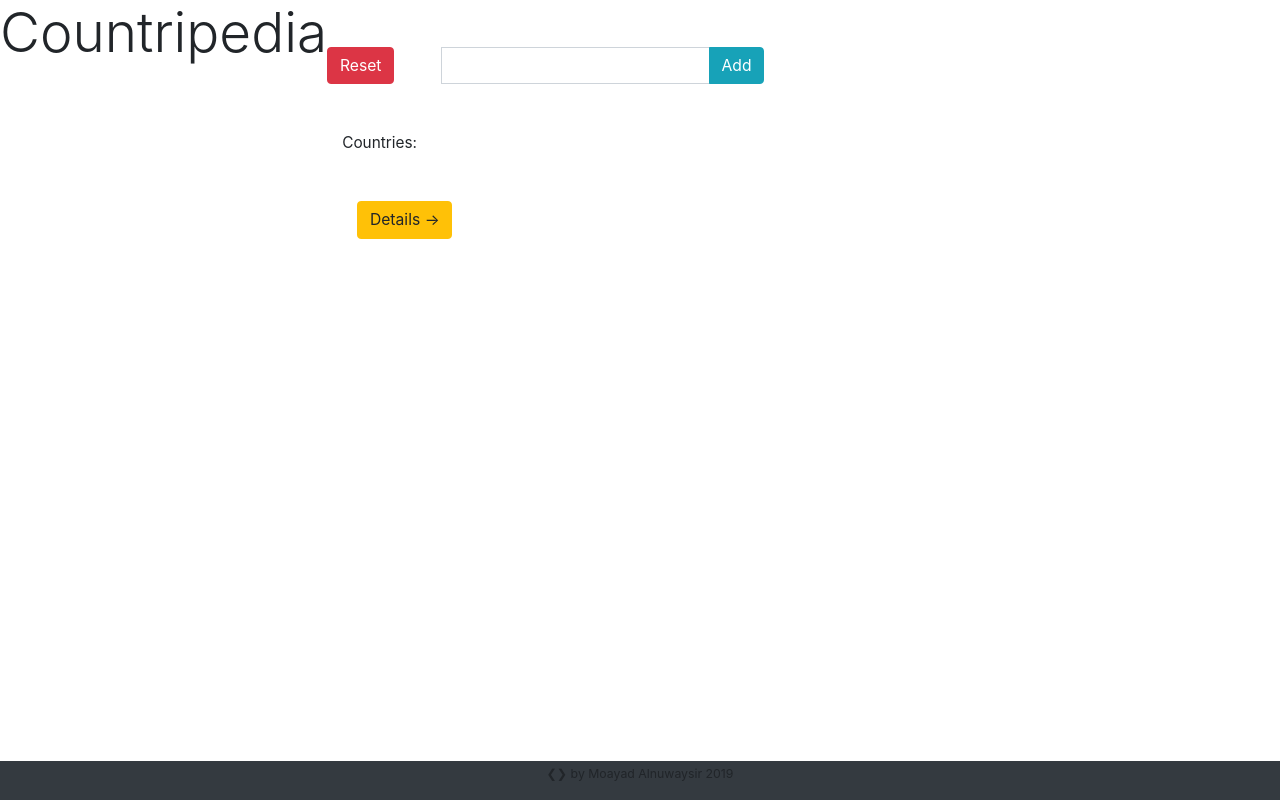
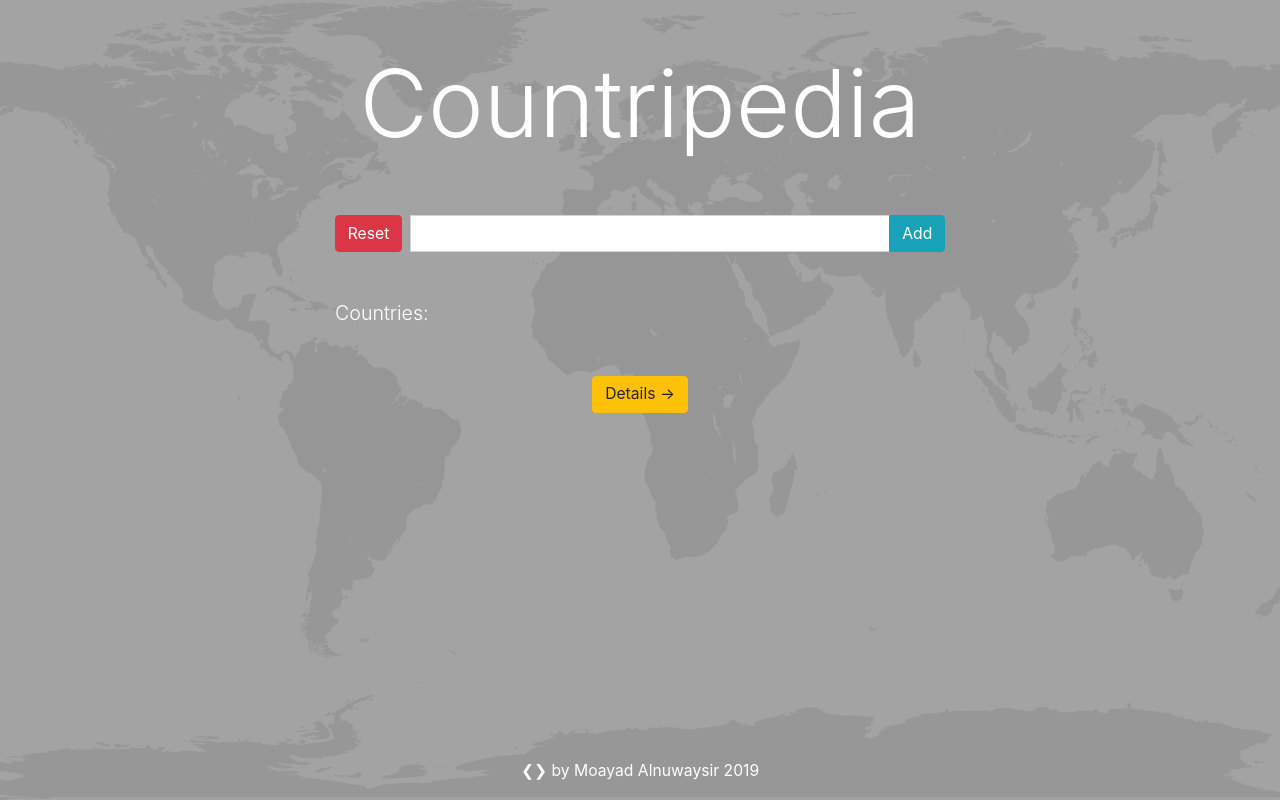
Before and after one commit to Moayad93/countripedia, a React (Create React App) app: page /#/ in a window 1280 px wide. Built offline with nearby package versions, Linux system fonts and the light colour scheme.

Commit message:
#9 update the design of the home page

```diff
--- a/src/App.js
+++ b/src/App.js
@@ -12,6 +12,7 @@ import {
   HashRouter
 } from "react-router-dom";
 
+import Review from './Review'
 import Footer from "./Footer";
 
 class App extends Component {
@@ -82,6 +83,14 @@ class App extends Component {
                   />
                 )}
               />
+              <Route
+                exact
+                path="/review"
+                render={() => (
+                  <Review
+                  />
+                )}
+              />
               <Route render={() => <Error />} />
             </Switch>
           </HashRouter>
--- a/src/CountryDetails.js
+++ b/src/CountryDetails.js
@@ -2,9 +2,6 @@ import React from "react";
 
 const CountryDetails = props => {
   console.log("CountryDetails Component");
-
-  // set state new way
-  const [note, setNote] = useState("");
 
   let countryDetails =
     props.countryProp === undefined ? null : (
@@ -29,25 +26,6 @@ const CountryDetails = props => {
             <p>{props.countryProp.population}</p>
           </div>
         </section>
-        <section className="row">
-          <div className="col">
-            <div class="form-group">
-              <textarea
-                class="form-control"
-                id="note"
-                rows="2"
-                placeholder="Add your notes..."
-              ></textarea>
-              <button className="btn btn-secondary" onClick={() => {}}>
-                Add
-              </button>
-            </div>
-            <div className="col hide">
-              <p>this.state.comment</p>
-              <button className="btn btn-secondary">Edit</button>
-            </div>
-          </div>
-        </section>
       </>
     );
 
--- a/src/Footer.js
+++ b/src/Footer.js
@@ -1,10 +1,11 @@
 import React from "react";
+import { Link } from "react-router-dom";
 
 const Footer = props => {
   return (
-    <footer className="row bg-dark fixed-bottom">
+    <footer className="row fixed-bottom">
       <div className="col">
-        <p className="text-center">
+        <p className="text-center text-white lead">
           <small>❮❯ by Moayad Alnuwaysir 2019</small>
         </p>
       </div>
--- /dev/null
+++ b/src/Review.js
@@ -0,0 +1,93 @@
+// import React, { useState } from "react";
+import React, { Component } from "react";
+
+// const Review = props => {
+//   // state in new way
+//   const [noteParagraphValue, setNoteParagraph] = useState("");
+
+//   // state in new way
+//   const [textAreaValue, setTextArea] = useState("");
+
+//   const handleClick = event => {
+//     event.preventDefault();
+//     setNoteParagraph(textAreaValue);
+
+//     console.log(textAreaValue);
+//   };
+
+//   const handleChange = event => {
+//     setTextArea(event.target.value);
+//     console.log(textAreaValue, event.target.value);
+//   };
+
+//   return (
+//     <div className="col-6 mx-auto">
+//       <div className="form-group W-100">
+//         <textarea
+//           className="form-control"
+//           id="note"
+//           rows="4"
+//           placeholder="Kindly, add your review and recommendation..."
+//           onChange={handleChange}
+//         ></textarea>
+//         <button className="btn btn-secondary" onClick={handleClick}>
+//           Add
+//         </button>
+//       </div>
+//       <div className="col">
+//         <p>{noteParagraphValue}</p>
+//         <button className="btn btn-secondary">Edit</button>
+//       </div>
+//     </div>
+//   );
+// };
+
+class Review extends Component {
+  constructor(props) {
+    super(props);
+
+    this.state = {
+      noteParagraphValue: [],
+      textAreaValue: []
+    };
+  }
+
+  handleChange = event => {
+    this.setState({
+      textAreaValue: event.target.value
+    });
+  };
+
+  handleClick = event => {
+    event.preventDefault();
+
+    this.setState({
+      noteParagraphValue: this.state.textAreaValue
+    });
+  };
+
+  render() {
+    return (
+      <div className="col-6 mx-auto">
+        <div className="form-group W-100">
+          <textarea
+            className="form-control"
+            id="note"
+            rows="4"
+            placeholder="Kindly, add your review and recommendation..."
+            onChange={this.handleChange}
+          ></textarea>
+          <button className="btn btn-secondary" onClick={this.handleClick}>
+            Add
+          </button>
+        </div>
+        <div className="col">
+          <p>{this.state.noteParagraphValue}</p>
+          <button className="btn btn-secondary">Edit</button>
+        </div>
+      </div>
+    );
+  }
+}
+
+export default Review;
--- a/src/css/index.css
+++ b/src/css/index.css
@@ -28,18 +28,28 @@ body,
   font-family: -apple-system, BlinkMacSystemFont, 'Segoe UI', Roboto, Oxygen, Ubuntu, Cantarell, 'Open Sans', 'Helvetica Neue', sans-serif;
   -webkit-font-smoothing: antialiased;
   -moz-osx-font-smoothing: grayscale;
+  background-color: rgba(0, 0, 0, 0.20);
 }
 
-body::-webkit-scrollbar {
+body {
+  background: url(../img/world_map.svg) no-repeat center center fixed;
+  -webkit-background-size: cover;
+  -moz-background-size: cover;
+  -o-background-size: cover;
+  background-size: cover;
+  /* background-color: rgba(0, 0, 0, 0.22); */
+}
+
+*::-webkit-scrollbar {
   width: 0.1em;
 }
 
-body::-webkit-scrollbar-track {
+*::-webkit-scrollbar-track {
   box-shadow: inset 0 0 5px rgba(128, 128, 128, 0.5);
   -webkit-box-shadow: inset 0 0 5px rgba(128, 128, 128, 0.5);
 }
 
-body::-webkit-scrollbar-thumb {
+*::-webkit-scrollbar-thumb {
   background-color: rgba(128, 128, 128, 0.5);
   outline: 10px solid rgba(128, 128, 128, 0.5);
 }
@@ -50,10 +60,6 @@ aside {
   background-color: lightslategray;
 }
 
-/* .col {
-  height: auto;
+.h1-header {
+  font-family: -apple-system, BlinkMacSystemFont, 'Segoe UI', Roboto, Oxygen, Ubuntu, Cantarell, 'Open Sans', 'Helvetica Neue', sans-serif
 }
-
-.row {
-  height: auto;
-} */
--- a/src/pages/Home.js
+++ b/src/pages/Home.js
@@ -25,16 +25,13 @@ class Home extends Component {
 
     return (
       <>
-        <section className="row">
-          <section className="col-12 align-items-center">
-            <h1 className="display-4 text-center">Countripedia</h1>
+        <section className="col-12 mt-5">
+          <h1 className="display-1 text-center text-white h1-header">Countripedia</h1>
         </section>
-        </section>
-        <section className="row">
-          <section className="col-12 align-items-center">
-            <div className="input-group mx-auto my-5">
+        <section className="col-6 mx-auto lead">
+          <div className="input-group my-5">
             <button
-                className="btn btn-danger mr-5"
+              className="btn btn-danger"
               onClick={this.props.removeAllCountriesProp}
             >
               Reset
@@ -43,7 +40,7 @@ class Home extends Component {
             <input
               list="countriesOptions"
               name="country"
-                className="form-control"
+              className="form-control ml-2"
               id="countryInput"
             />
             <div className="input-group-append">
@@ -55,20 +52,18 @@ class Home extends Component {
               </button>
             </div>
           </div>
-            <div className="col mx-auto">
-              <span className="mt-4">
-                Countries: {selectedCountriesButtons}
-              </span>
-              <div className="col justify-content-end">
+          <div className="col p-0">
+            <span className="mt-4 text-white lead">Countries: {selectedCountriesButtons}</span>
+          </div>
+          <div className="col p-0 text-center">
             <Link to="/details">
-                  <button className="btn btn-warning my-5 align-self-end">
-                    Details &#8594;
-                  </button>
+              <button className="btn btn-warning my-5 btn">Details &#8594;</button>
             </Link>
           </div>
-            </div>
         </section>
-        </section>
+        {/* <Link to="/review">
+          <button className="btn btn-warning my-5">Review</button>
+        </Link> */}
       </>
     );
   }
```
Lines whose indentation alone changed are shown as unchanged.
